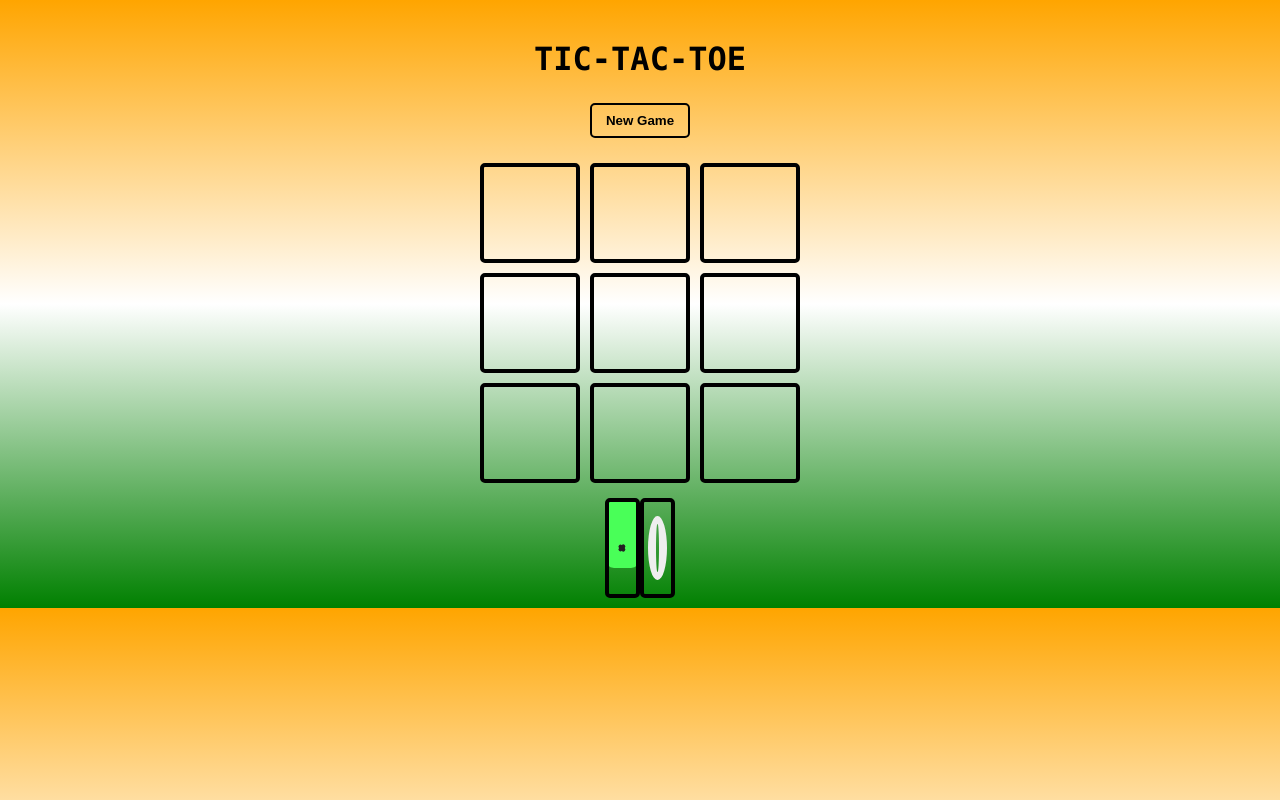
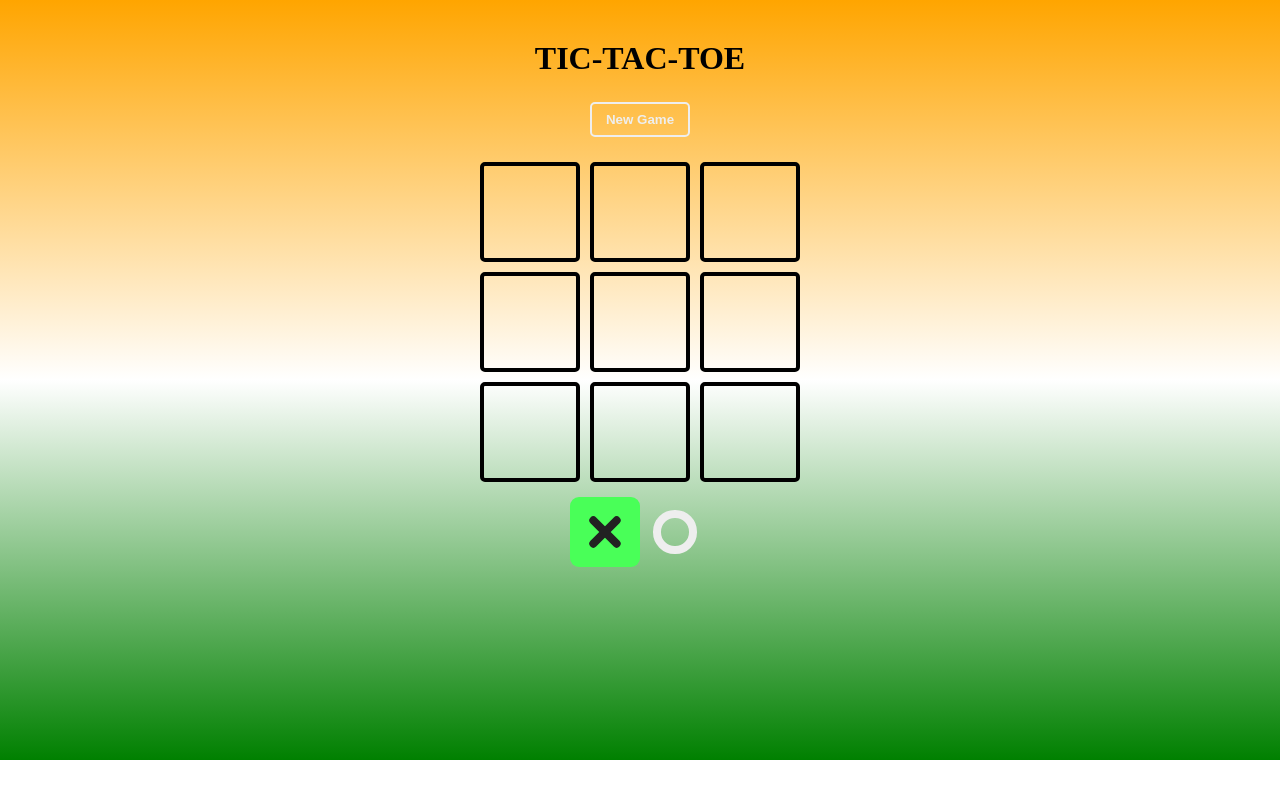
Before and after one commit to ganitkumar517/feynman, a React (Create React App) app: page / in a window 1280 px wide. Built offline with nearby package versions, Linux system fonts and the light colour scheme; the HTML template or start-up script is replaced by a standard one.

Commit message:
Update index.css

```diff
--- a/src/index.css
+++ b/src/index.css
@@ -6,7 +6,10 @@
 
 body {
     background-image: linear-gradient(orange,white,green);
-    font-family: consolas;
+    /* font-family: consolas; */
+    background-repeat: no-repeat;
+    background-size: cover;
+    height: 720px;
 }
 
 .tic-tac-toe {
@@ -22,8 +25,8 @@ body {
     padding: 8px 12px;
     margin: 25px;
     background: transparent;
-    border: 2px solid black;
-    color: black;
+    border: 2px solid #eee;
+    color: #eee;
     width: 100px;
     border-radius: 5px;
     transition: 0.2s;
@@ -49,7 +52,7 @@ body {
     border-radius: 10px;
 }
 
-.turn ,
+.turn .square,
 .winner .square {
     width: 70px;
     height: 70px;
@@ -63,9 +66,9 @@ body {
     transition: 0.2s;
 }
 
-.turn span.o {
+.turn .square span.o {
     transition: 0.2s;
-  border-color: #222;
+    border-color: #222;
 }
 
 .turn::after {
@@ -133,6 +136,3 @@ body {
     display: flex;
     gap: 15px;
 }
-.square{
-    border:4px solid black;
-}
```
